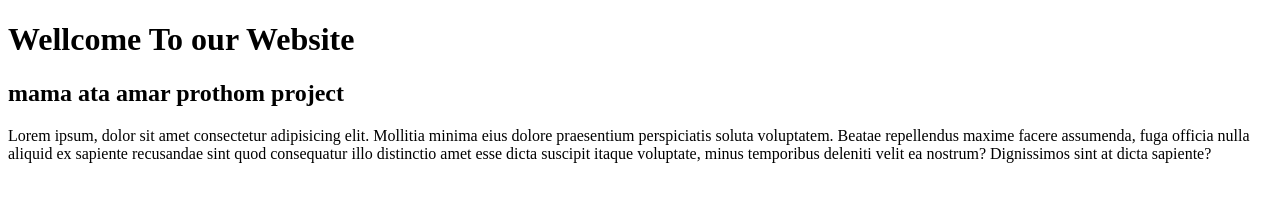
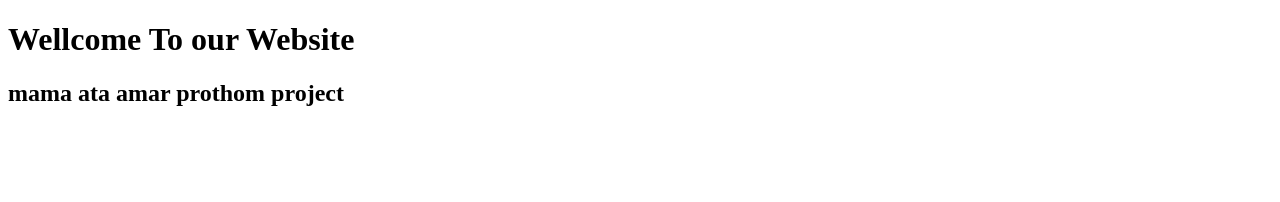
Before and after one commit to developer-sazzad/my-first-project, a plain HTML site: page index.html in a window 1280 px wide. Drawn offline with Linux system fonts and the light colour scheme.

```diff
--- a/index.html
+++ b/index.html
@@ -9,6 +9,6 @@
 <body>
     <h1>Wellcome To our Website</h1>
     <h2>mama ata amar prothom project</h2>
-    <p>Lorem ipsum, dolor sit amet consectetur adipisicing elit. Mollitia minima eius dolore praesentium perspiciatis soluta voluptatem. Beatae repellendus maxime facere assumenda, fuga officia nulla aliquid ex sapiente recusandae sint quod consequatur illo distinctio amet esse dicta suscipit itaque voluptate, minus temporibus deleniti velit ea nostrum? Dignissimos sint at dicta sapiente?</p>
+
 </body>
 </html>
```
